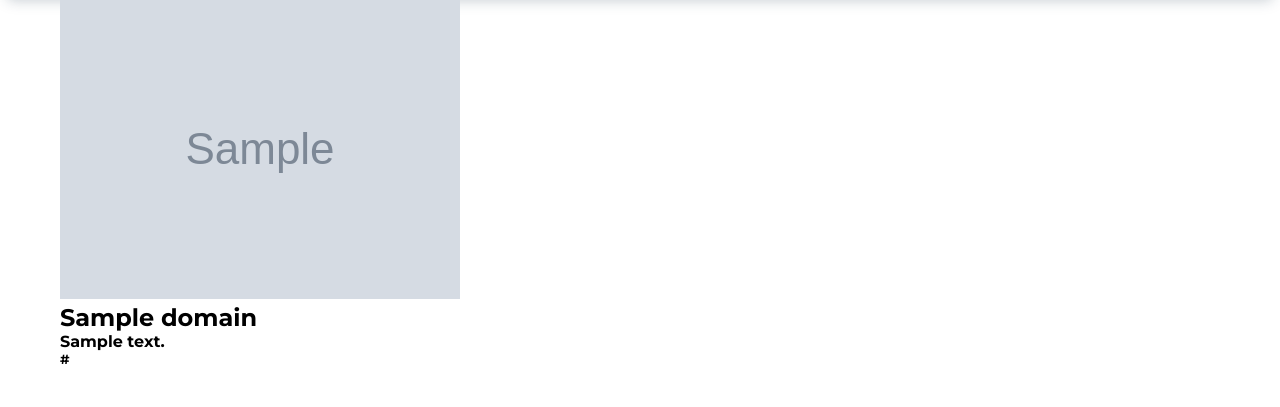
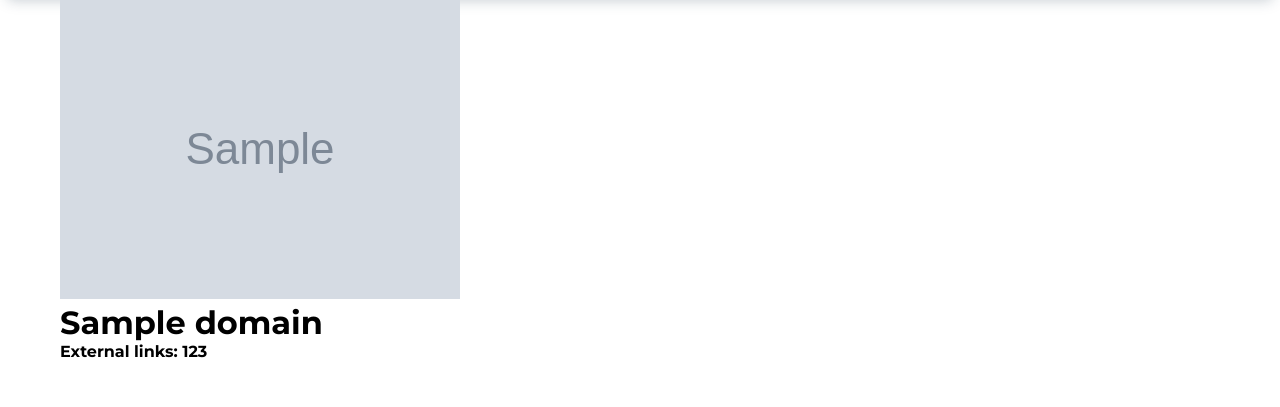
Before and after one commit to USB-am/QualifyingWork, a Django app: template templates/analysis/information.html in a window 1280 px wide. Shown: the part 81-488 px from the top of the page. Run offline with Django 3.2, Linux system fonts and the light colour scheme; the template is opened without the code that fills it: most values are stand-ins (such as "Sample title", 1, 10 or a date in 2020); grey boxes marked "Sample" are stand-in pictures; some libraries are stand-ins or nearby versions.

Commit message:
Updated information template

```diff
--- a/templates/analysis/information.html
+++ b/templates/analysis/information.html
@@ -3,7 +3,7 @@
 {% load static %}
 
 {% block title %}
-	<title>{{ title }}</title>
+	<title>{{ analyzer.domain }} - {{ title }}</title>
 {% endblock %}
 
 {% block content %}
@@ -11,46 +11,20 @@
 		<div class="global-info__wrapper container">
 			<div class="domain">
 				<div class="site-logo">
-					<img src="{{ analyzer.favicon_url }}" alt="The icon of the site being analyzed">
+					<img src="{{ analyzer.favicon.href }}" alt="The icon of the site being analyzed">
 				</div>
-				<h2>{{ analyzer.domain }}</h2>
+				<h1>{{ analyzer.domain }}</h1>
 			</div>
 		</div>
-		<!--
-		{% for meta in analyzer.metas %}
-			<div class="container">
-				<h4>{{ meta.type }}</h4>
-				<h5>{{ meta.content }}</h5>
-			</div>
-			<br>
-		{% endfor %}
-		-->
-
-		<!--
-		{% for img in analyzer.imgs %}
-			<div class="container">
-				<h4>{{ img.alt }}</h4>
-				<h5>{{ img.title }}</h5>
-			</div>
-			<br>
-		{% endfor %}
-		-->
-
-		<!--
-		{% for text in analyzer.text %}
-			<div class="container">
-				<h4>{{ text.name }}</h4>
-				<h5>{{ text.content }}</h5>
-			</div>
-		{% endfor %}
-		-->
-
-		{% for link in analyzer.links %}
-			<div class="container">
-				<h4>{{ link.content }}</h4>
-				<h5>{{ link.href }}</h5>
-			</div>
-			<br>
-		{% endfor %}
+	</div>
+	<div class="google-analytics container">
+		<div class="google-analytics__wrapper">
+			<h4>
+				External links:
+				<span class="google-analytics__value">
+					123
+				</span>
+			</h4>
+		</div>
 	</div>
 {% endblock %}
```
